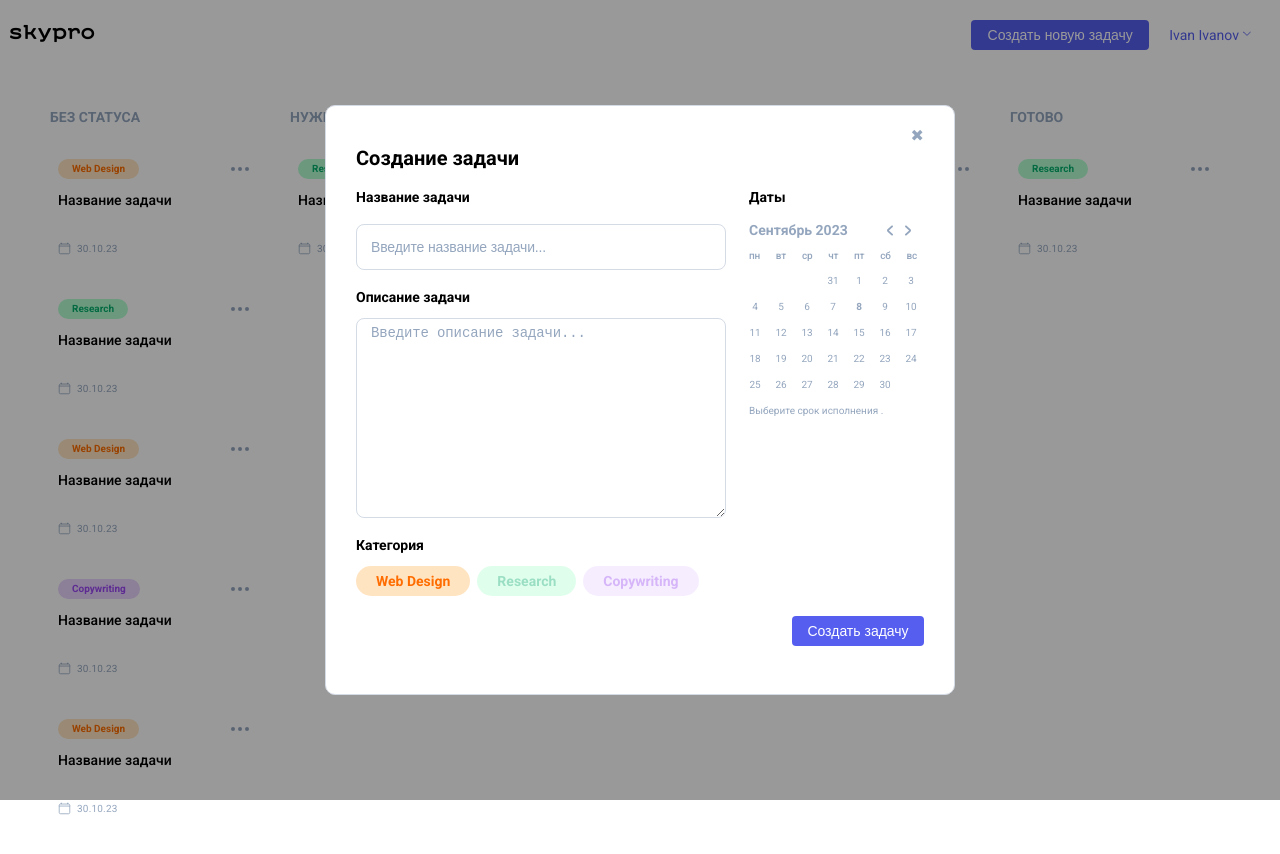
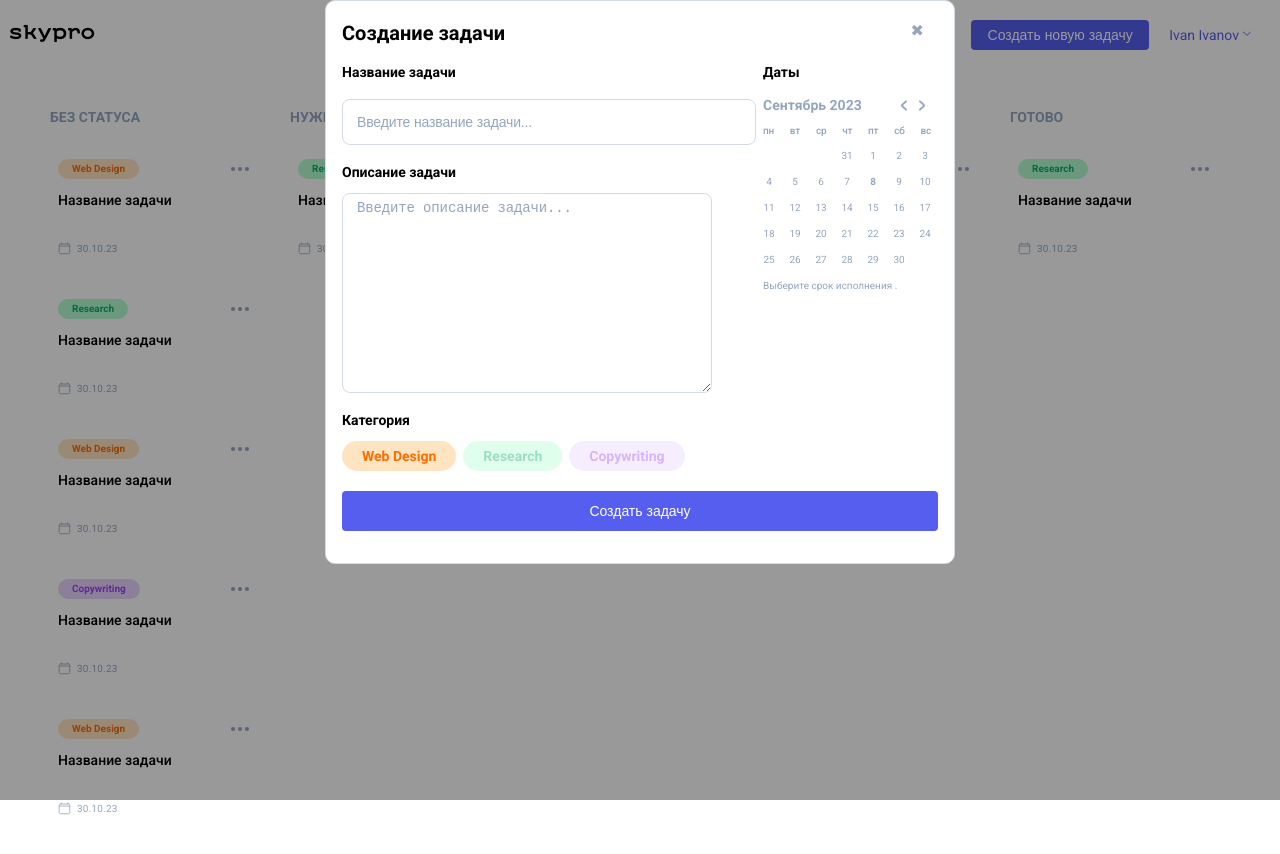
Before and after one commit to Anastasia210-web/sky-world, a Vue app: page / in a window 1280 px wide. Both pictures are taken after a click on the button "Создать новую задачу". Shown: the top 854 px of the page. Built offline with nearby package versions, Linux system fonts and the light colour scheme.

Commit message:
Добавила стили в TaskModal

```diff
--- a/src/components/TaskModal.vue
+++ b/src/components/TaskModal.vue
@@ -6,14 +6,30 @@
           <h3 class="pop-new-card__ttl">Создание задачи</h3>
           <a href="#" class="pop-new-card__close">&#10006;</a>
           <div class="pop-new-card__wrap">
-								<form class="pop-new-card__form form-new" id="formNewCard" action="#">
+            <form
+              class="pop-new-card__form form-new"
+              id="formNewCard"
+              action="#"
+            >
               <div class="form-new__block">
                 <label for="formTitle" class="subttl">Название задачи</label>
-										<input class="form-new__input" type="text" name="name" id="formTitle" placeholder="Введите название задачи..." autofocus>
+                <input
+                  class="form-new__input"
+                  type="text"
+                  name="name"
+                  id="formTitle"
+                  placeholder="Введите название задачи..."
+                  autofocus
+                />
               </div>
               <div class="form-new__block">
                 <label for="textArea" class="subttl">Описание задачи</label>
-										<textarea class="form-new__area" name="text" id="textArea"  placeholder="Введите описание задачи..."></textarea>
+                <textarea
+                  class="form-new__area"
+                  name="text"
+                  id="textArea"
+                  placeholder="Введите описание задачи..."
+                ></textarea>
               </div>
             </form>
             <div class="pop-new-card__calendar calendar">
@@ -23,13 +39,27 @@
                   <div class="calendar__month">Сентябрь 2023</div>
                   <div class="nav__actions">
                     <div class="nav__action" data-action="prev">
-													<svg xmlns="http://www.w3.org/2000/svg" width="6" height="11" viewBox="0 0 6 11">
-														<path d="M5.72945 1.95273C6.09018 1.62041 6.09018 1.0833 5.72945 0.750969C5.36622 0.416344 4.7754 0.416344 4.41218 0.750969L0.528487 4.32883C-0.176162 4.97799 -0.176162 6.02201 0.528487 6.67117L4.41217 10.249C4.7754 10.5837 5.36622 10.5837 5.72945 10.249C6.09018 9.9167 6.09018 9.37959 5.72945 9.04727L1.87897 5.5L5.72945 1.95273Z" />
+                      <svg
+                        xmlns="http://www.w3.org/2000/svg"
+                        width="6"
+                        height="11"
+                        viewBox="0 0 6 11"
+                      >
+                        <path
+                          d="M5.72945 1.95273C6.09018 1.62041 6.09018 1.0833 5.72945 0.750969C5.36622 0.416344 4.7754 0.416344 4.41218 0.750969L0.528487 4.32883C-0.176162 4.97799 -0.176162 6.02201 0.528487 6.67117L4.41217 10.249C4.7754 10.5837 5.36622 10.5837 5.72945 10.249C6.09018 9.9167 6.09018 9.37959 5.72945 9.04727L1.87897 5.5L5.72945 1.95273Z"
+                        />
                       </svg>
                     </div>
                     <div class="nav__action" data-action="next">
-													<svg xmlns="http://www.w3.org/2000/svg" width="6" height="11" viewBox="0 0 6 11">
-														<path d="M0.27055 9.04727C-0.0901833 9.37959 -0.0901832 9.9167 0.27055 10.249C0.633779 10.5837 1.2246 10.5837 1.58783 10.249L5.47151 6.67117C6.17616 6.02201 6.17616 4.97799 5.47151 4.32883L1.58782 0.75097C1.2246 0.416344 0.633778 0.416344 0.270549 0.75097C-0.0901831 1.0833 -0.090184 1.62041 0.270549 1.95273L4.12103 5.5L0.27055 9.04727Z" />
+                      <svg
+                        xmlns="http://www.w3.org/2000/svg"
+                        width="6"
+                        height="11"
+                        viewBox="0 0 6 11"
+                      >
+                        <path
+                          d="M0.27055 9.04727C-0.0901833 9.37959 -0.0901832 9.9167 0.27055 10.249C0.633779 10.5837 1.2246 10.5837 1.58783 10.249L5.47151 6.67117C6.17616 6.02201 6.17616 4.97799 5.47151 4.32883L1.58782 0.75097C1.2246 0.416344 0.633778 0.416344 0.270549 0.75097C-0.0901831 1.0833 -0.090184 1.62041 0.270549 1.95273L4.12103 5.5L0.27055 9.04727Z"
+                        />
                       </svg>
                     </div>
                   </div>
@@ -54,7 +84,7 @@
                     <div class="calendar__cell _cell-day _weekend">3</div>
                     <div class="calendar__cell _cell-day">4</div>
                     <div class="calendar__cell _cell-day">5</div>
-												<div class="calendar__cell _cell-day ">6</div>
+                    <div class="calendar__cell _cell-day">6</div>
                     <div class="calendar__cell _cell-day">7</div>
                     <div class="calendar__cell _cell-day _current">8</div>
                     <div class="calendar__cell _cell-day _weekend">9</div>
@@ -83,9 +113,11 @@
                   </div>
                 </div>
 
-										<input type="hidden" id="datepick_value" value="08.09.2023">
+                <input type="hidden" id="datepick_value" value="08.09.2023" />
                 <div class="calendar__period">
-											<p class="calendar__p date-end">Выберите срок исполнения <span class="date-control"></span>.</p>
+                  <p class="calendar__p date-end">
+                    Выберите срок исполнения <span class="date-control"></span>.
+                  </p>
                 </div>
               </div>
             </div>
@@ -104,7 +136,9 @@
               </div>
             </div>
           </div>
-							<button class="form-new__create _hover01" id="btnCreate">Создать задачу</button>
+          <button class="form-new__create _hover01" id="btnCreate">
+            Создать задачу
+          </button>
         </div>
       </div>
     </div>
@@ -112,9 +146,436 @@
 </template>
 
 <script setup>
-import '@/assets/main.css'
 </script>
 
-<style lang="scss" scoped>
+<style scoped>
+* {
+  margin: 0;
+  padding: 0;
+  box-sizing: border-box;
+}
 
+*:before,
+*:after {
+  box-sizing: border-box;
+}
+
+a,
+a:visited {
+  text-decoration: none;
+  cursor: pointer;
+}
+
+button,
+._btn {
+  cursor: pointer;
+  outline: none;
+}
+
+ul li {
+  list-style: none;
+}
+
+@keyframes card-animation {
+  0% {
+    height: 0;
+    opacity: 0;
+  }
+  100% {
+    height: auto;
+    opacity: 1;
+  }
+}
+html,
+body {
+  width: 100%;
+  height: 100%;
+  font-family: "Roboto", Arial, Helvetica, sans-serif;
+  color: #000000;
+}
+
+.wrapper {
+  max-width: 100%;
+  width: 100vw;
+  min-height: 100vh;
+  overflow: hidden;
+  background-color: #F1F1F1;
+}
+
+.container {
+  max-width: 1260px;
+  width: 100%;
+  margin: 0 auto;
+  padding: 0 30px;
+}
+
+._hover01:hover {
+  background-color: #33399b;
+}
+
+._hover02:hover, .header__user:hover {
+  color: #33399b;
+}
+._hover02:hover::after, .header__user:hover::after {
+  border-left-color: #33399b;
+  border-bottom-color: #33399b;
+}
+
+._hover03:hover {
+  background-color: #33399b;
+  color: #FFFFFF;
+}
+._hover03:hover a {
+  color: #FFFFFF;
+}
+.pop-user-set:target,
+.pop-exit:target,
+.pop-new-card:target,
+.pop-browse:target {
+  display: block;
+}
+.pop-new-card {
+  display: none;
+  width: 100%;
+  min-width: 375px;
+  height: 100%;
+  min-height: 100vh;
+  position: absolute;
+  top: 0;
+  left: 0;
+  z-index: 6;
+}
+.pop-new-card__container {
+  width: 100%;
+  height: 100%;
+  min-height: 100vh;
+  padding: 0 16px;
+  display: flex;
+  flex-direction: column;
+  align-items: center;
+  justify-content: center;
+  background: rgba(0, 0, 0, 0.4);
+}
+.pop-new-card__block {
+  display: block;
+  margin: 0 auto;
+  background-color: #FFFFFF;
+  max-width: 630px;
+  width: 100%;
+  padding: 40px 30px 48px;
+  border-radius: 10px;
+  border: 0.7px solid #D4DBE5;
+  position: relative;
+}
+.pop-new-card__content {
+  display: block;
+  text-align: left;
+}
+.pop-new-card__ttl {
+  color: #000;
+  font-size: 20px;
+  font-weight: 600;
+  line-height: 24px;
+  margin-bottom: 20px;
+}
+.pop-new-card__close {
+  position: absolute;
+  top: 20px;
+  right: 30px;
+  color: #94A6BE;
+  cursor: pointer;
+}
+.pop-new-card__close:hover {
+  color: #000000;
+}
+.pop-new-card__wrap {
+  display: flex;
+  align-items: flex-start;
+  justify-content: space-between;
+}
+.pop-new-card__form {
+  max-width: 370px;
+  width: 100%;
+  display: block;
+  margin-bottom: 20px;
+}
+@media screen and (max-width: 660px) {
+  .pop-new-card {
+    top: 70px;
+  }
+  .pop-new-card__container {
+    padding: 0;
+    justify-content: flex-start;
+  }
+  .pop-new-card__block {
+    border-radius: 0;
+  }
+  .pop-new-card__wrap {
+    display: block;
+  }
+  .calendar {
+    max-width: 340px;
+    width: 100%;
+  }
+  .calendar__ttl, .calendar__nav, .calendar__period {
+    padding: 0;
+  }
+  .calendar .date-create {
+    display: none;
+    margin-bottom: 7px;
+  }
+  .calendar__p {
+    font-size: 14px;
+  }
+  .calendar__day-name {
+    font-size: 14px;
+  }
+  .calendar__cells {
+    width: 344px;
+    height: auto;
+    display: flex;
+    flex-wrap: wrap;
+    justify-content: space-around;
+  }
+  .calendar__cell {
+    width: 42px;
+    height: 42px;
+    font-size: 14px;
+  }
+  .pop-browse {
+    top: 70px;
+  }
+  .pop-browse__container {
+    padding: 0;
+    justify-content: flex-start;
+  }
+  .pop-browse__block {
+    border-radius: 0;
+  }
+  .pop-browse__wrap {
+    display: block;
+  }
+}
+.pop-new-card__container {
+    padding: 0;
+    justify-content: flex-start;
+  }
+  .pop-new-card__block {
+    padding: 20px 16px 32px;
+  }
+  .pop-new-card__form {
+    max-width: 100%;
+    width: 100%;
+    display: block;
+  }
+  .pop-new-card__calendar {
+    width: 100%;
+  }
+  .form-new__block {
+  display: flex;
+  flex-direction: column;
+}
+.form-new__input, .form-new__area {
+  width: 100%;
+  outline: none;
+  padding: 14px;
+  background: transparent;
+  border: 0.7px solid rgba(148, 166, 190, 0.4);
+  border-radius: 8px;
+  font-size: 14px;
+  line-height: 1;
+  letter-spacing: -0.14px;
+}
+.form-new__input::-moz-placeholder, .form-new__area::-moz-placeholder {
+  font-weight: 400;
+  font-size: 14px;
+  line-height: 1px;
+  color: #94A6BE;
+  letter-spacing: -0.14px;
+}
+.form-new__input::placeholder, .form-new__area::placeholder {
+  font-weight: 400;
+  font-size: 14px;
+  line-height: 1px;
+  color: #94A6BE;
+  letter-spacing: -0.14px;
+}
+.form-new__input {
+  margin: 20px 0;
+}
+.form-new__area {
+  max-width: 370px;
+  margin-top: 14px;
+  height: 200px;
+}
+.form-new__create {
+  width: 132px;
+  height: 30px;
+  background-color: #565EEF;
+  border-radius: 4px;
+  border: 0;
+  outline: none;
+  font-size: 14px;
+  font-weight: 500;
+  line-height: 1;
+  color: #FFFFFF;
+  float: right;
+}
+.subttl {
+  color: #000;
+  font-size: 14px;
+  font-weight: 600;
+  line-height: 1;
+}
+.calendar {
+  width: 182px;
+  margin-bottom: 20px;
+}
+.calendar__ttl {
+  margin-bottom: 14px;
+  padding: 0 7px;
+}
+.calendar__p {
+  color: #94A6BE;
+  font-size: 10px;
+  line-height: 1;
+}
+.calendar__p span {
+  color: #000000;
+}
+.calendar__block {
+  display: block;
+}
+.calendar__month {
+  color: #94A6BE;
+  font-size: 14px;
+  line-height: 25px;
+  font-weight: 600;
+}
+.calendar__content {
+  margin-bottom: 12px;
+}
+.calendar__days-names {
+  display: flex;
+  flex-wrap: nowrap;
+  align-items: center;
+  justify-content: space-between;
+  margin: 7px 0;
+  padding: 0 7px;
+}
+.calendar__day-name {
+  color: #94A6BE;
+  font-size: 10px;
+  font-weight: 500;
+  line-height: normal;
+  letter-spacing: -0.2px;
+}
+.calendar__cells {
+  width: 182px;
+  height: 126px;
+  display: flex;
+  flex-wrap: wrap;
+}
+.calendar__cell {
+  width: 22px;
+  height: 22px;
+  margin: 2px;
+  border-radius: 50%;
+  display: flex;
+  flex-wrap: nowrap;
+  align-items: center;
+  justify-content: center;
+  color: #94A6BE;
+  font-size: 10px;
+  line-height: 1;
+  letter-spacing: -0.2px;
+  cursor: pointer;
+}
+.calendar__nav {
+  width: 100%;
+  display: flex;
+  align-items: center;
+  justify-content: space-between;
+  margin-top: 14px;
+  padding: 0 7px;
+}
+.calendar__period {
+  padding: 0 7px;
+}
+.nav__actions {
+  display: flex;
+  align-items: center;
+  justify-content: space-between;
+}
+.nav__action {
+  width: 18px;
+  height: 25px;
+  cursor: pointer;
+  display: flex;
+  align-items: center;
+  justify-content: center;
+}
+.nav__action svg {
+  fill: #94A6BE;
+}
+.categories {
+  margin-bottom: 20px;
+}
+.categories__themes {
+  display: flex;
+  flex-wrap: nowrap;
+  align-items: flex-start;
+  justify-content: flex-start;
+}
+.categories__p {
+  margin-bottom: 14px;
+}
+.categories__theme {
+  display: inline-block;
+  width: auto;
+  height: 30px;
+  padding: 8px 20px;
+  border-radius: 24px;
+  margin-right: 7px;
+  opacity: 0.4;
+}
+.categories__theme p {
+  font-size: 14px;
+  font-weight: 600;
+  line-height: 14px;
+  white-space: nowrap;
+}
+.pop-browse__content .categories__theme {
+  opacity: 1;
+}
+._orange {
+  background-color: #FFE4C2;
+  color: #FF6D00;
+}
+._green {
+  background-color: #B4FDD1;
+  color: #06B16E;
+}
+
+._purple {
+  background-color: #E9D4FF;
+  color: #9A48F1;
+}
+.form-new__create {
+  width: 132px;
+  height: 30px;
+  background-color: #565EEF;
+  border-radius: 4px;
+  border: 0;
+  outline: none;
+  font-size: 14px;
+  font-weight: 500;
+  line-height: 1;
+  color: #FFFFFF;
+  float: right;
+}
+.form-new__create {
+    width: 100%;
+    height: 40px;
+  }
 </style>
```
Lines whose indentation alone changed are shown as unchanged.
